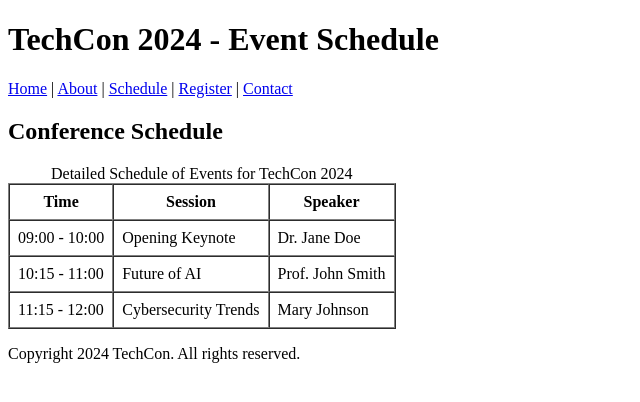
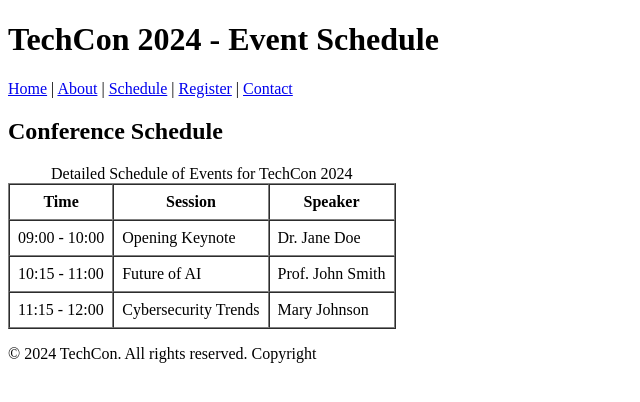
Before and after one commit to albertmasila/TechCon_HTML, a plain HTML site: page techcon_website/schedule.html in a window 1280 px wide. Shown: the full height of the page, 0-640 px from the left. Drawn offline with Linux system fonts and the light colour scheme.

Commit message:
Update schedule.html

```diff
--- a/techcon_website/schedule.html
+++ b/techcon_website/schedule.html
@@ -49,7 +49,7 @@
   </main>
 
   <footer>
-    <p>Copyright 2024 TechCon. All rights reserved.</p>
+    <p>&copy; 2024 TechCon. All rights reserved. Copyright</p>
   </footer>
 </body>
 </html>
```
